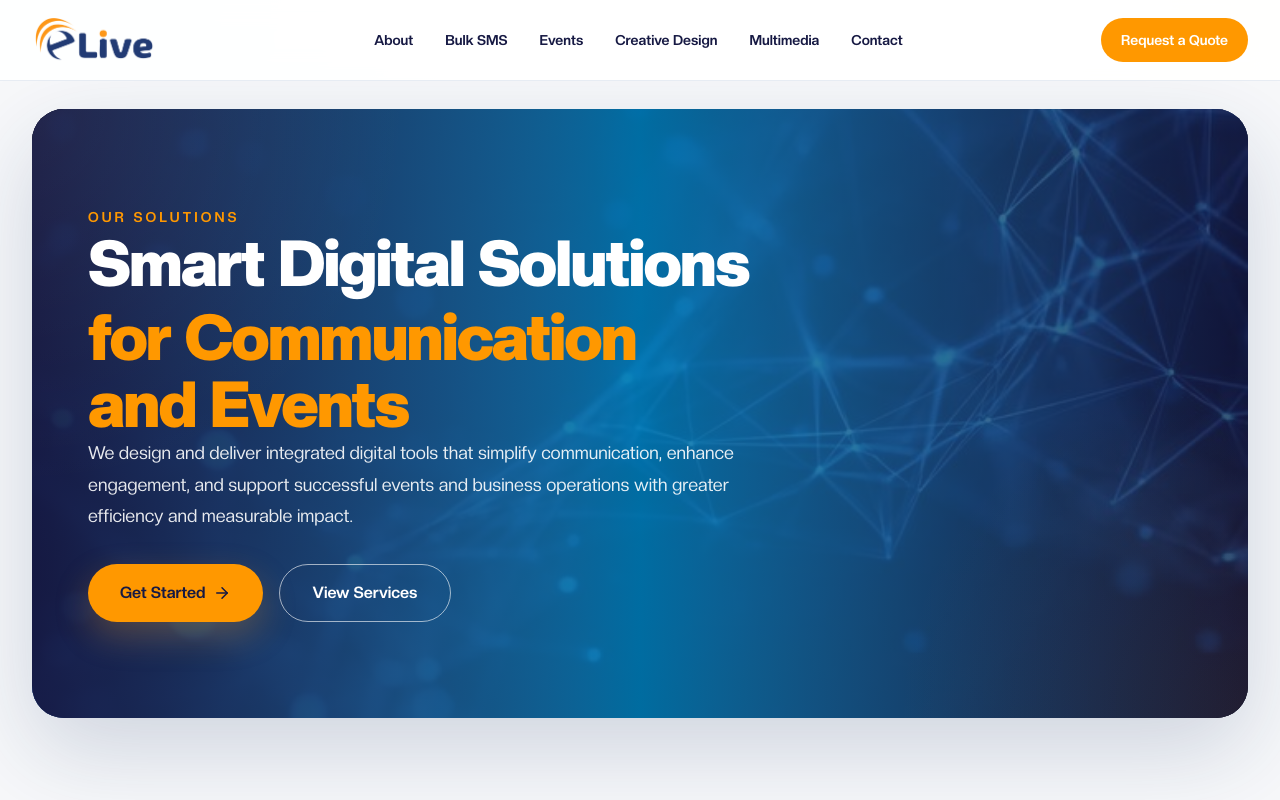
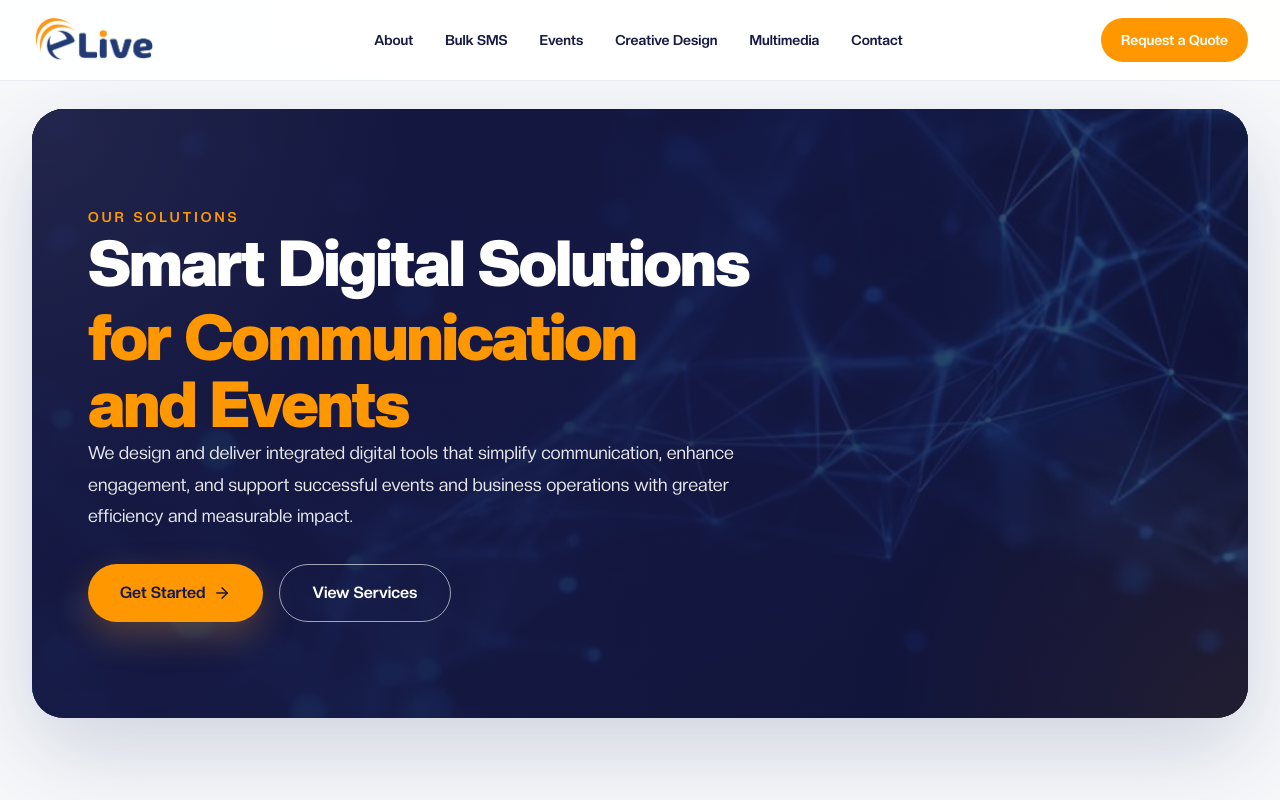
Before and after one commit to kite255/elive-website, a Next.js app: page /solutions1 in a window 1280 px wide. Shown: the top 800 px of the page. Built offline with nearby package versions, Linux system fonts and the light colour scheme.

Commit message:
Standardize hero styling across website

```diff
--- a/app/solutions1/page.tsx
+++ b/app/solutions1/page.tsx
@@ -205,7 +205,7 @@
               sizes="100vw"
               className="object-cover object-center"
             />
-            <div className="absolute inset-0 bg-gradient-to-r from-[#161943]/95 via-[#007AB2]/88 to-[#161943]/72" />
+            <div className="absolute inset-0 bg-gradient-to-r from-[#161943]/95 via-[#161943]/88 to-[#161943]/72" />
             <div className="absolute inset-0 bg-[radial-gradient(circle_at_top_left,rgba(255,255,255,0.06),transparent_28%),radial-gradient(circle_at_bottom_right,rgba(243,154,31,0.08),transparent_26%)]" />
           </div>
 
```
